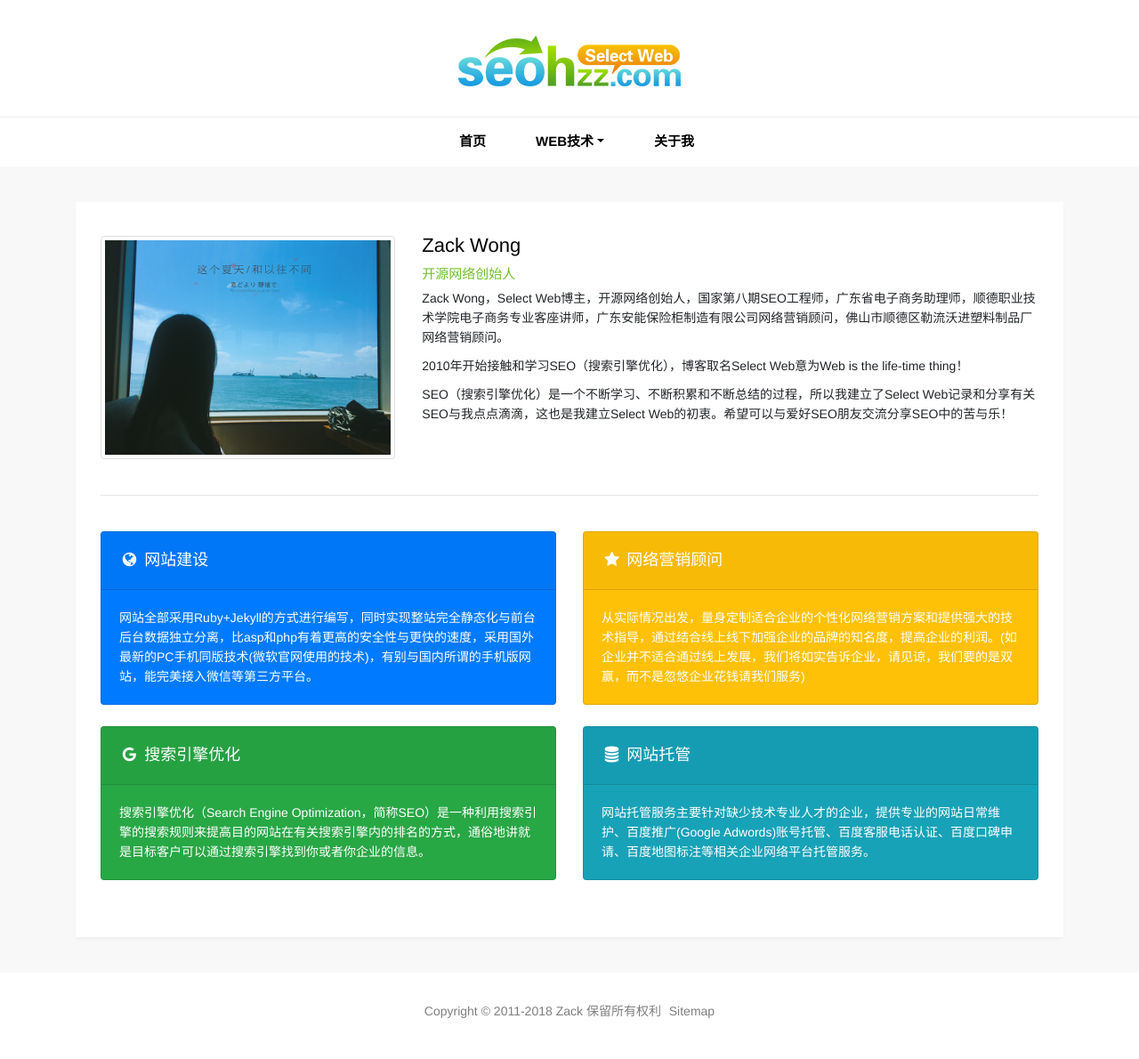
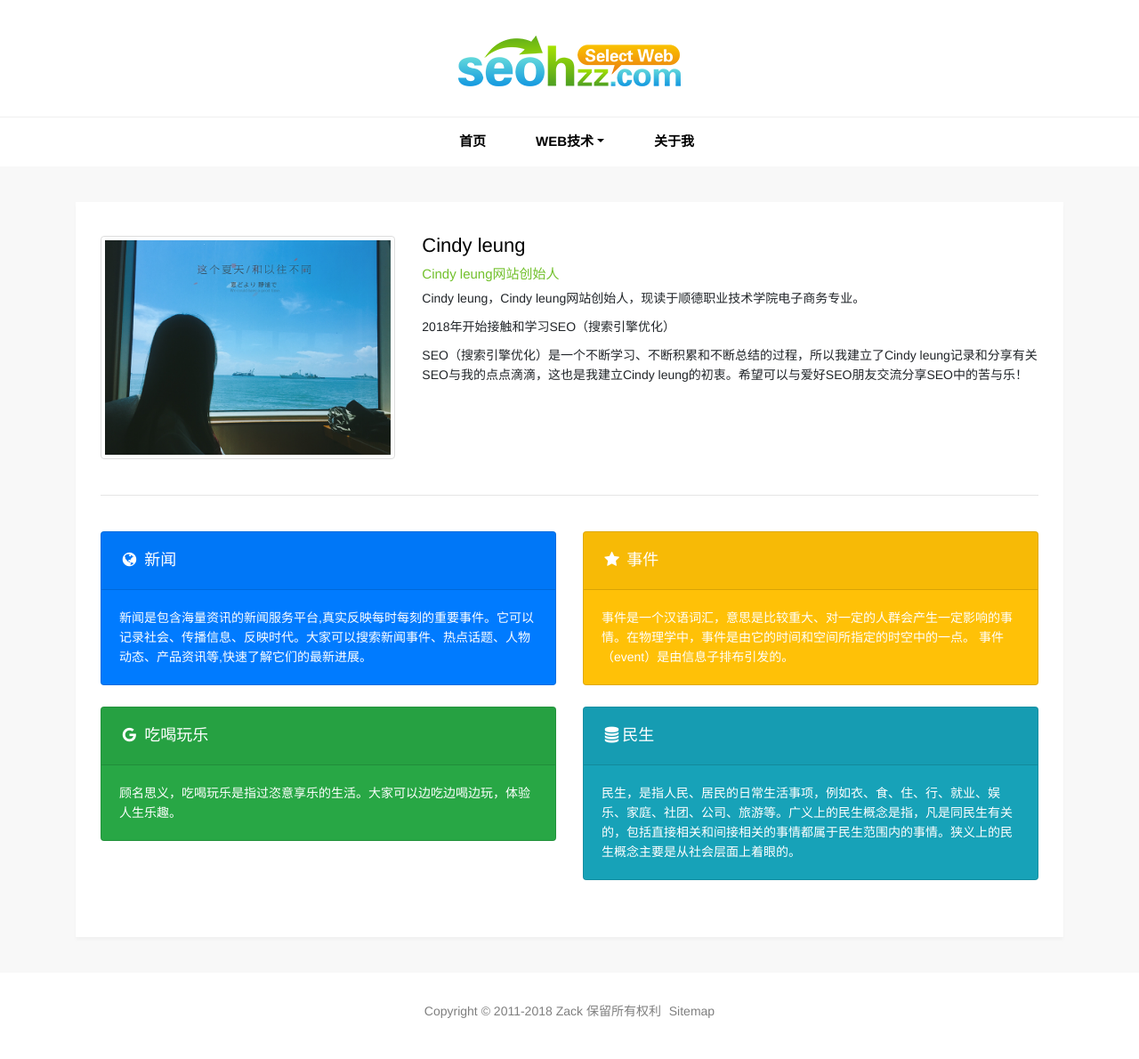
Before and after one commit to haiting1209/haiting1209.github.io, a Jekyll site: the page built from pages/about.html, in a window 1280 px wide. Shown: the whole page at 89% size. Built offline with Jekyll 4.4.1, drawn with Linux system fonts in a browser that asks for light colours.

Commit message:
Update about.html

```diff
--- a/pages/about.html
+++ b/pages/about.html
@@ -1,85 +1,53 @@
-<!DOCTYPE html>
-<html lang="zh">
-  <head>
-    <meta charset="utf-8">
-    <meta http-equiv="X-UA-Compatible" content="IE=edge">
-    <meta name="viewport" content="width=device-width, initial-scale=1.0">
-    <title>博主简介-Select Web</title>
-    <meta name="keywords" content="Zack">
-    <meta name="description" content="Zack Wong，开源网络创始人，国家第八期SEO工程师，顺德职业技术学院电子商务客座讲师，广东安能保险柜制造有限公司网络营销顾问。">
-    <link rel="canonical" href="https://haiting1209.github.io/about/">
-    <meta name="applicable-device" content="pc,mobile">
-    <link rel="apple-touch-icon" href="https://zackwong.github.io/images/assets/selectweb-icon.jpg">
-    <meta name="apple-mobile-web-app-title" content="Select Web">
-    <link href="/assets/bootstrap.min.css" rel="stylesheet">
-    <link href="/assets/font-awesome.min.css" rel="stylesheet">
-    <link href="/assets/ada.css" rel="stylesheet">
-  </head>
-  <body>
-    <div id="header">
-      <div class="top"><a href="https://zackwong.github.io"><img alt="Select Web Logo" src="/images/assets/selectweb-logo.png"></a></div>
-      <nav class="navbar navbar-expand-lg navbar-light navbar-ada">
-        <a class="navbar-brand" href="#"></a>
-        <button class="navbar-toggler" type="button" data-toggle="collapse" data-target="#navbarsExample08" aria-controls="navbarsExample08" aria-expanded="false" aria-label="Toggle navigation">
-          <span class="navbar-toggler-icon"></span>
-        </button>
-        <div class="collapse navbar-collapse justify-content-md-center" id="navbarsExample08">
-          <ul class="navbar-nav">
-            <li class="nav-item"><a class="nav-link" href="https://zackwong.github.io">首页</a></li>
-            <li class="dropdown">
-              <a class="nav-link dropdown-toggle" href="#" id="web" data-toggle="dropdown" aria-haspopup="true" aria-expanded="false">Web技术</a>
-              <div class="dropdown-menu" aria-labelledby="web">
-                <a class="dropdown-item" href="https://zackwong.github.io/ueo/">用户体验优化</a>
-              </div>
-            </li>
-            <li class="nav-item"><a class="nav-link" href="https://zackwong.github.io/about/">关于我</a></li>
-          </ul>
-        </div>
-      </nav>
-    </div>
-    <div id="single">
+---
+layout: default
+permalink: /about/
+title: 博主简介
+keywords: haiting
+description: haitinh gao，haiting gao吃喝玩乐，现读于顺德职业技术学院电子商务专业。
+---
+<div id="single">
   <div class="container">
     <div class="post">
       <div class="caption">
         <div class="row">
           <div class="col-md-4 mt-4"><img src="/images/pages/about.jpg" alt="Zack Wong" class="img-thumbnail"></div>
           <div class="col-md-8 mt-4">
-            <p class="post-title">Zack Wong</p>
-            <p class="post-tag">开源网络创始人</p>
-            <p>Zack Wong，Select Web博主，开源网络创始人，国家第八期SEO工程师，广东省电子商务助理师，顺德职业技术学院电子商务专业客座讲师，广东安能保险柜制造有限公司网络营销顾问，佛山市顺德区勒流沃进塑料制品厂网络营销顾问。</p>
-            <p>2010年开始接触和学习SEO（搜索引擎优化），博客取名Select Web意为Web is the life-time thing！</p>
-            <p>SEO（搜索引擎优化）是一个不断学习、不断积累和不断总结的过程，所以我建立了Select Web记录和分享有关SEO与我点点滴滴，这也是我建立Select Web的初衷。希望可以与爱好SEO朋友交流分享SEO中的苦与乐！</p>
+            <p class="post-title">Cindy leung</p>
+            <p class="post-tag">Cindy leung网站创始人</p>
+            <p>Cindy leung，Cindy leung网站创始人，现读于顺德职业技术学院电子商务专业。</p>
+            <p>2018年开始接触和学习SEO（搜索引擎优化）</p>
+            <p>SEO（搜索引擎优化）是一个不断学习、不断积累和不断总结的过程，所以我建立了Cindy leung记录和分享有关SEO与我的点点滴滴，这也是我建立Cindy leung的初衷。希望可以与爱好SEO朋友交流分享SEO中的苦与乐！</p>
           </div>
           <div class="col-md-12 my-4"><hr></div>
           <div class="col-md-6">
             <div class="card text-white bg-primary mb-4">
-              <div class="card-header"><h4><i class="fa fa-globe fa-fw"></i> 网站建设</h4></div>
+              <div class="card-header"><h4><i class="fa fa-globe fa-fw"></i> 新闻</h4></div>
               <div class="card-body">
-                <p class="card-text">网站全部采用Ruby+Jekyll的方式进行编写，同时实现整站完全静态化与前台后台数据独立分离，比asp和php有着更高的安全性与更快的速度，采用国外最新的PC手机同版技术(微软官网使用的技术)，有别与国内所谓的手机版网站，能完美接入微信等第三方平台。</p>
+                <p class="card-text">新闻是包含海量资讯的新闻服务平台,真实反映每时每刻的重要事件。它可以记录社会、传播信息、反映时代。大家可以搜索新闻事件、热点话题、人物动态、产品资讯等,快速了解它们的最新进展。</p>
               </div>
             </div>
           </div>
           <div class="col-md-6">
             <div class="card text-white bg-warning mb-4">
-              <div class="card-header"><h4><i class="fa fa-star fa-fw"></i> 网络营销顾问</h4></div>
+              <div class="card-header"><h4><i class="fa fa-star fa-fw"></i> 事件</h4></div>
               <div class="card-body">
-                <p class="card-text">从实际情况出发，量身定制适合企业的个性化网络营销方案和提供强大的技术指导，通过结合线上线下加强企业的品牌的知名度，提高企业的利润。(如企业并不适合通过线上发展，我们将如实告诉企业，请见谅，我们要的是双赢，而不是忽悠企业花钱请我们服务)</p>
+                <p class="card-text">事件是一个汉语词汇，意思是比较重大、对一定的人群会产生一定影响的事情。在物理学中，事件是由它的时间和空间所指定的时空中的一点。 事件（event）是由信息子排布引发的。</p>
               </div>
             </div>
           </div>
           <div class="col-md-6">
             <div class="card text-white bg-success mb-4">
-              <div class="card-header"><h4><i class="fa fa-google fa-fw"></i> 搜索引擎优化</h4></div>
+              <div class="card-header"><h4><i class="fa fa-google fa-fw"></i> 吃喝玩乐</h4></div>
               <div class="card-body">
-                <p class="card-text">搜索引擎优化（Search Engine Optimization，简称SEO）是一种利用搜索引擎的搜索规则来提高目的网站在有关搜索引擎内的排名的方式，通俗地讲就是目标客户可以通过搜索引擎找到你或者你企业的信息。</p>
+                <p class="card-text">顾名思义，吃喝玩乐是指过恣意享乐的生活。大家可以边吃边喝边玩，体验人生乐趣。</p>
               </div>
             </div>
           </div>
           <div class="col-md-6">
             <div class="card text-white bg-info mb-4">
-              <div class="card-header"><h4><i class="fa fa-database fa-fw"></i> 网站托管</h4></div>
+              <div class="card-header"><h4><i class="fa fa-database fa-fw"></i>民生</h4></div>
               <div class="card-body">
-                <p class="card-text">网站托管服务主要针对缺少技术专业人才的企业，提供专业的网站日常维护、百度推广(Google Adwords)账号托管、百度客服电话认证、百度口碑申请、百度地图标注等相关企业网络平台托管服务。</p>
+                <p class="card-text">民生，是指人民、居民的日常生活事项，例如衣、食、住、行、就业、娱乐、家庭、社团、公司、旅游等。广义上的民生概念是指，凡是同民生有关的，包括直接相关和间接相关的事情都属于民生范围内的事情。狭义上的民生概念主要是从社会层面上着眼的。</p>
               </div>
             </div>
           </div>
@@ -88,33 +56,3 @@
     </div>
   </div>
 </div>
-    <div id="footer">
-      <div id="links">
-        <div class="container">
-          <div class="row">
-            <div class="col-sm-12">
-              <ul class="list-inline">
-                <li class="list-inline-item"><a href="https://zackwong.github.io/about/">Copyright © 2011-2018 Zack 保留所有权利</a></li>
-                <li class="list-inline-item"><a href="https://zackwong.github.io/sitemap.xml">Sitemap</a></li>
-              </ul>
-            </div>
-          </div>
-        </div>
-      </div>
-    </div>
-    <!--[if lt IE 10]>
-      <div id="ie-alert-panel" role="alert" class="navbar-fixed-bottom alert alert-danger">
-        <button data-dismiss="alert" class="close" type="button"><span aria-hidden="true">×</span><span class="sr-only">Close</span></button>
-        <h4>天啊！你的浏览器版本太旧了！</h4>
-        <p class="text-warning">您当前使用的浏览器版本过低，为了有更好的浏览体验</p>
-        <p>请使用<span class="text-info">谷歌浏览器</span>。</p>
-        <p>如果你是使用IE浏览器请升级到<span class="text-info">IE10以上</span>。</p>
-        <button data-dismiss="alert" class="btn btn-default pull-right" type="button">关闭</button>
-      </div>
-    <![endif]-->
-    <script src="/assets/jquery-3.2.1.min.js"></script>
-    <script src="/assets/popper.min.js"></script>
-    <script src="/assets/bootstrap.min.js"></script>
-    <script src="/assets/back-to-top.min.js"></script>
-  </body>
-</html>
```
